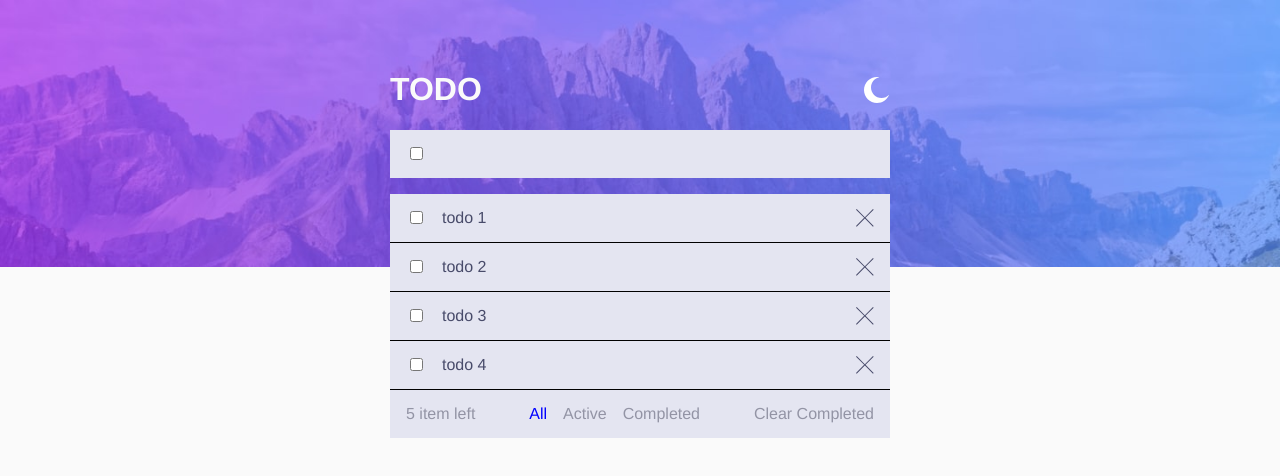
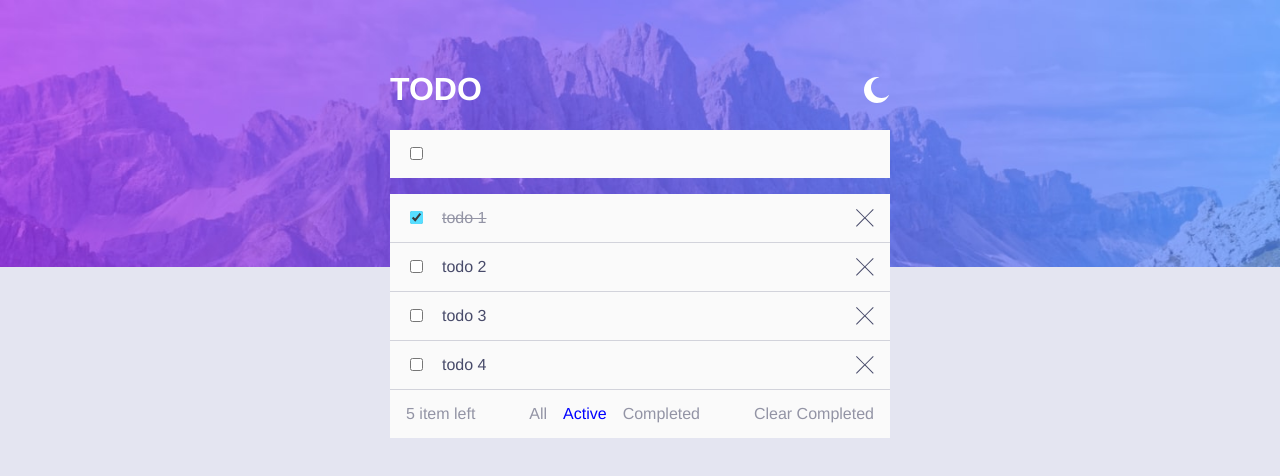
Before and after one commit to nickwang0808/Fullstack-todo-with-dark-theme, a React (Create React App) app in the folder frontend/: page / in a window 1280 px wide. Shown: the top 476 px of the page. Built offline with nearby package versions, Linux system fonts and the light colour scheme; a web font is replaced by a local one.

Commit message:
update action bar styling

```diff
--- a/frontend/src/App.tsx
+++ b/frontend/src/App.tsx
@@ -23,7 +23,14 @@ function App() {
             />
           );
         })}
-        <BottomActionBar />
+        <BottomActionBar
+          itemsCount={5}
+          handleClickAll={() => {}}
+          handleClickActive={() => {}}
+          handleClickComplete={() => {}}
+          handleClickClear={() => {}}
+          activeFilter="active"
+        />
       </Container>
     </Backdrop>
   );
--- a/frontend/src/Components/BottomActionBar.tsx
+++ b/frontend/src/Components/BottomActionBar.tsx
@@ -1,3 +1,4 @@
+import { FC } from "react";
 import styled from "styled-components";
 
 const StyledWrapper = styled.div`
@@ -21,16 +22,45 @@ const StyledText = styled(StyledBaseText)<{ active?: boolean }>`
   ${({ active }) => active && "color: blue"};
 `;
 
-const BottomActionBar = () => {
+type activeFilter = "all" | "active" | "completedd";
+interface BottomActionBarProps {
+  itemsCount: number;
+  activeFilter: activeFilter;
+  handleClickAll: () => void;
+  handleClickActive: () => void;
+  handleClickComplete: () => void;
+  handleClickClear: () => void;
+}
+
+const BottomActionBar: FC<BottomActionBarProps> = ({
+  itemsCount,
+  handleClickAll,
+  handleClickActive,
+  handleClickComplete,
+  handleClickClear,
+  activeFilter,
+}) => {
   return (
     <StyledWrapper>
-      <StyledBaseText>5 item left</StyledBaseText>
+      <StyledBaseText>{itemsCount} item left</StyledBaseText>
       <StyledWrapper style={{ gap: 16 }}>
-        <StyledText active>All</StyledText>
-        <StyledText>Active</StyledText>
-        <StyledText>Completed</StyledText>
+        <StyledText onClick={handleClickAll} active={activeFilter === "all"}>
+          All
+        </StyledText>
+        <StyledText
+          onClick={handleClickActive}
+          active={activeFilter === "active"}
+        >
+          Active
+        </StyledText>
+        <StyledText
+          onClick={handleClickComplete}
+          active={activeFilter === "completedd"}
+        >
+          Completed
+        </StyledText>
       </StyledWrapper>
-      <StyledText>Clear Completed</StyledText>
+      <StyledText onClick={handleClickClear}>Clear Completed</StyledText>
     </StyledWrapper>
   );
 };
--- a/frontend/src/Components/TitleRow.tsx
+++ b/frontend/src/Components/TitleRow.tsx
@@ -12,7 +12,7 @@ const Row = styled.div`
 `;
 
 const StyledH1 = styled.h1`
-  color: ${(props) => props.theme.mainBg};
+  color: white;
 `;
 
 const TitleRow = () => {
--- a/frontend/src/Components/Todo.tsx
+++ b/frontend/src/Components/Todo.tsx
@@ -8,7 +8,7 @@ const StyledWrapper = styled.div`
   align-items: center;
   background-color: ${(props) => props.theme.cardBg};
   gap: 16px;
-  border-bottom: 1px solid black;
+  border-bottom: 1px solid ${({ theme }) => theme.cardSecondaryBg};
   height: 32px;
   padding: 8px 16px;
 `;
@@ -17,10 +17,11 @@ const StyledCheckbox = styled.input`
   accent-color: hsl(192, 100%, 67%);
 `;
 
-const StyledText = styled.div<{ strike: boolean }>`
+const StyledText = styled.div<{ completed: boolean }>`
   flex: 1;
-  text-decoration: ${({ strike }) => strike && "line-through"};
-  color: ${(props) => props.theme.primaryText};
+  text-decoration: ${({ completed }) => completed && "line-through"};
+  color: ${({ theme, completed }) =>
+    completed ? theme.secondaryText : theme.primaryText};
 `;
 
 interface ItemProps {
@@ -44,7 +45,7 @@ const Todo: FC<ItemProps> = ({
         onChange={({ target }) => handleComplete(target.checked)}
       />
 
-      <StyledText strike={completed} data-testid="todo-item">
+      <StyledText completed={completed} data-testid="todo-item">
         {value}
       </StyledText>
 
--- a/frontend/src/Data/todos.ts
+++ b/frontend/src/Data/todos.ts
@@ -1,7 +1,7 @@
 export const todos = [
   {
     name: "todo 1",
-    completed: false,
+    completed: true,
   },
   {
     name: "todo 2",
--- a/frontend/src/Theme/Theme.tsx
+++ b/frontend/src/Theme/Theme.tsx
@@ -6,13 +6,14 @@ export interface Theme {
   cardBg: string;
   primaryText: string;
   secondaryText: string;
+  cardSecondaryBg: string;
 }
 
 export const lightTheme: Theme = {
   mode: "light",
-  mainBg: "hsl(0, 0%, 98%)",
-  cardBg: "hsl(236, 33%, 92%)",
-  // LightGrayishBlue: "hsl(233, 11%, 84%)",
+  mainBg: "hsl(236, 33%, 92%)",
+  cardBg: "hsl(0, 0%, 98%)",
+  cardSecondaryBg: "hsl(233, 11%, 84%)",
   secondaryText: "hsl(236, 9%, 61%)",
   primaryText: "hsl(235, 19%, 35%)",
 };
@@ -24,7 +25,7 @@ export const darkTheme: Theme = {
   primaryText: "hsl(234, 39%, 85%)",
   // LightGrayishBlueHover: "hsl(236, 33%, 92%)",
   secondaryText: "hsl(234, 11%, 52%)",
-  // VeryDarkGrayishBlue: "hsl(233, 14%, 35%)",
+  cardSecondaryBg: "hsl(233, 14%, 35%)",
   // VeryDarkGrayishBlue2: "hsl(237, 14%, 26%)",
 };
 
```
